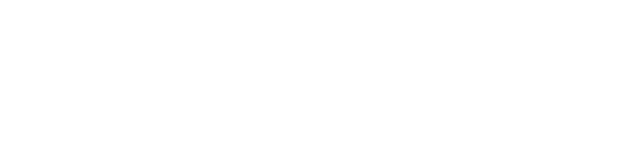
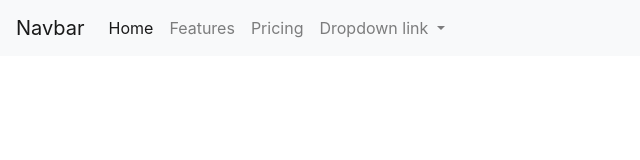
Before and after one commit to webvinculacion/dviusr.github.io, a plain HTML site: page index.html in a window 1280 px wide. Shown: the whole page, without its empty margins (0-640 px from the left). Drawn offline with nearby package versions, Linux system fonts and the light colour scheme.

Commit message:
version_1

```diff
--- a/index.html
+++ b/index.html
@@ -4,8 +4,45 @@
     <meta charset="UTF-8">
     <meta name="viewport" content="width=device-width, initial-scale=1.0">
     <title>dviusr</title>
+
+    <link rel="stylesheet" href="https://cdn.jsdelivr.net/npm/bootstrap@4.0.0/dist/css/bootstrap.min.css" integrity="sha384-Gn5384xqQ1aoWXA+058RXPxPg6fy4IWvTNh0E263XmFcJlSAwiGgFAW/dAiS6JXm" crossorigin="anonymous">
+
 </head>
 <body>
+    <nav class="navbar navbar-expand-lg navbar-light bg-light">
+        <a class="navbar-brand" href="#">Navbar</a>
+        <button class="navbar-toggler" type="button" data-toggle="collapse" data-target="#navbarNavDropdown" aria-controls="navbarNavDropdown" aria-expanded="false" aria-label="Toggle navigation">
+          <span class="navbar-toggler-icon"></span>
+        </button>
+        <div class="collapse navbar-collapse" id="navbarNavDropdown">
+          <ul class="navbar-nav">
+            <li class="nav-item active">
+              <a class="nav-link" href="#">Home <span class="sr-only">(current)</span></a>
+            </li>
+            <li class="nav-item">
+              <a class="nav-link" href="#">Features</a>
+            </li>
+            <li class="nav-item">
+              <a class="nav-link" href="#">Pricing</a>
+            </li>
+            <li class="nav-item dropdown">
+              <a class="nav-link dropdown-toggle" href="#" id="navbarDropdownMenuLink" data-toggle="dropdown" aria-haspopup="true" aria-expanded="false">
+                Dropdown link
+              </a>
+              <div class="dropdown-menu" aria-labelledby="navbarDropdownMenuLink">
+                <a class="dropdown-item" href="#">Action</a>
+                <a class="dropdown-item" href="#">Another action</a>
+                <a class="dropdown-item" href="#">Something else here</a>
+              </div>
+            </li>
+          </ul>
+        </div>
+      </nav>
 
+
+
+      <script src="https://code.jquery.com/jquery-3.2.1.slim.min.js" integrity="sha384-KJ3o2DKtIkvYIK3UENzmM7KCkRr/rE9/Qpg6aAZGJwFDMVNA/GpGFF93hXpG5KkN" crossorigin="anonymous"></script>
+      <script src="https://cdn.jsdelivr.net/npm/popper.js@1.12.9/dist/umd/popper.min.js" integrity="sha384-ApNbgh9B+Y1QKtv3Rn7W3mgPxhU9K/ScQsAP7hUibX39j7fakFPskvXusvfa0b4Q" crossorigin="anonymous"></script>
+      <script src="https://cdn.jsdelivr.net/npm/bootstrap@4.0.0/dist/js/bootstrap.min.js" integrity="sha384-JZR6Spejh4U02d8jOt6vLEHfe/JQGiRRSQQxSfFWpi1MquVdAyjUar5+76PVCmYl" crossorigin="anonymous"></script>
 </body>
 </html>
```
